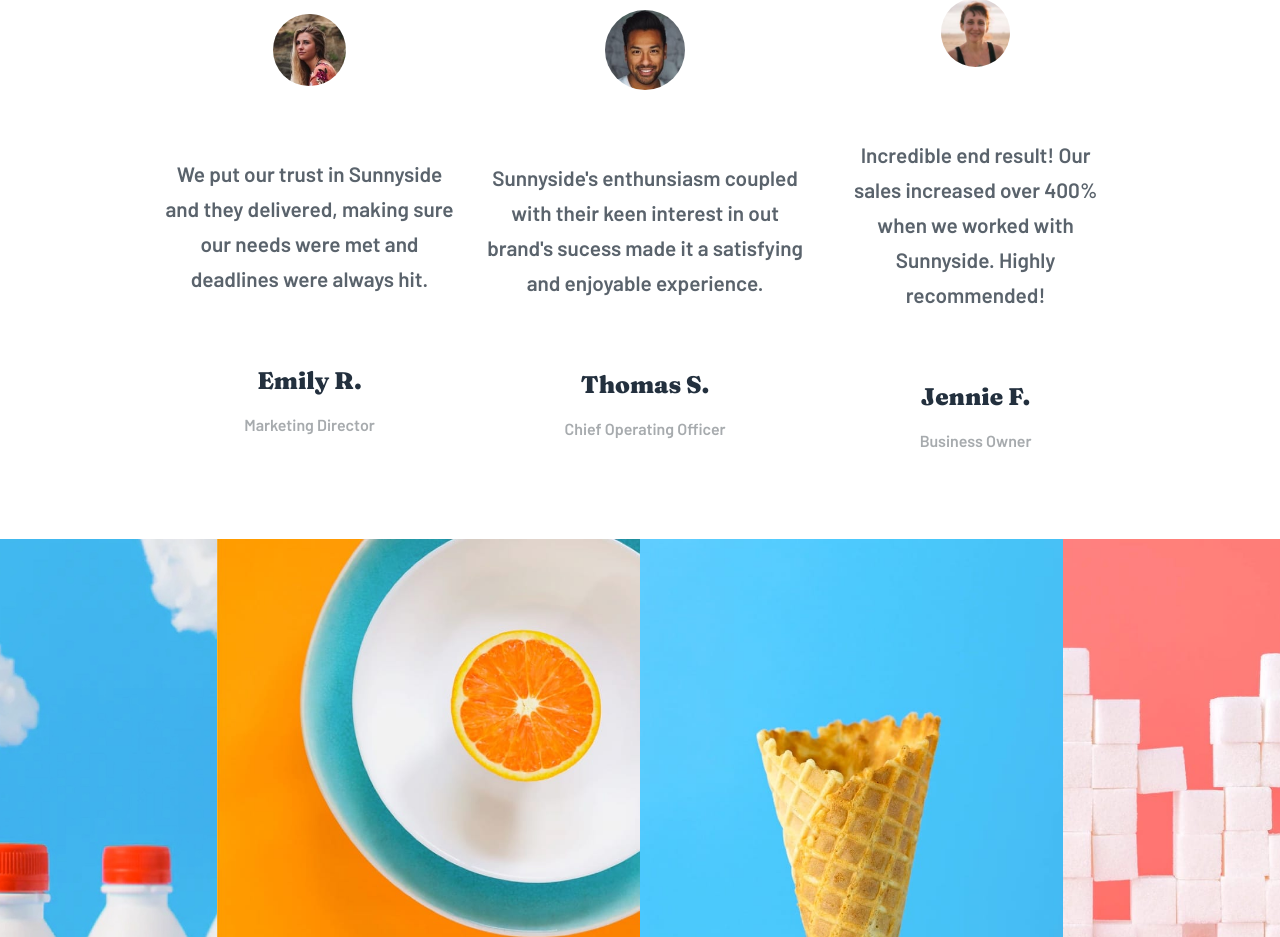
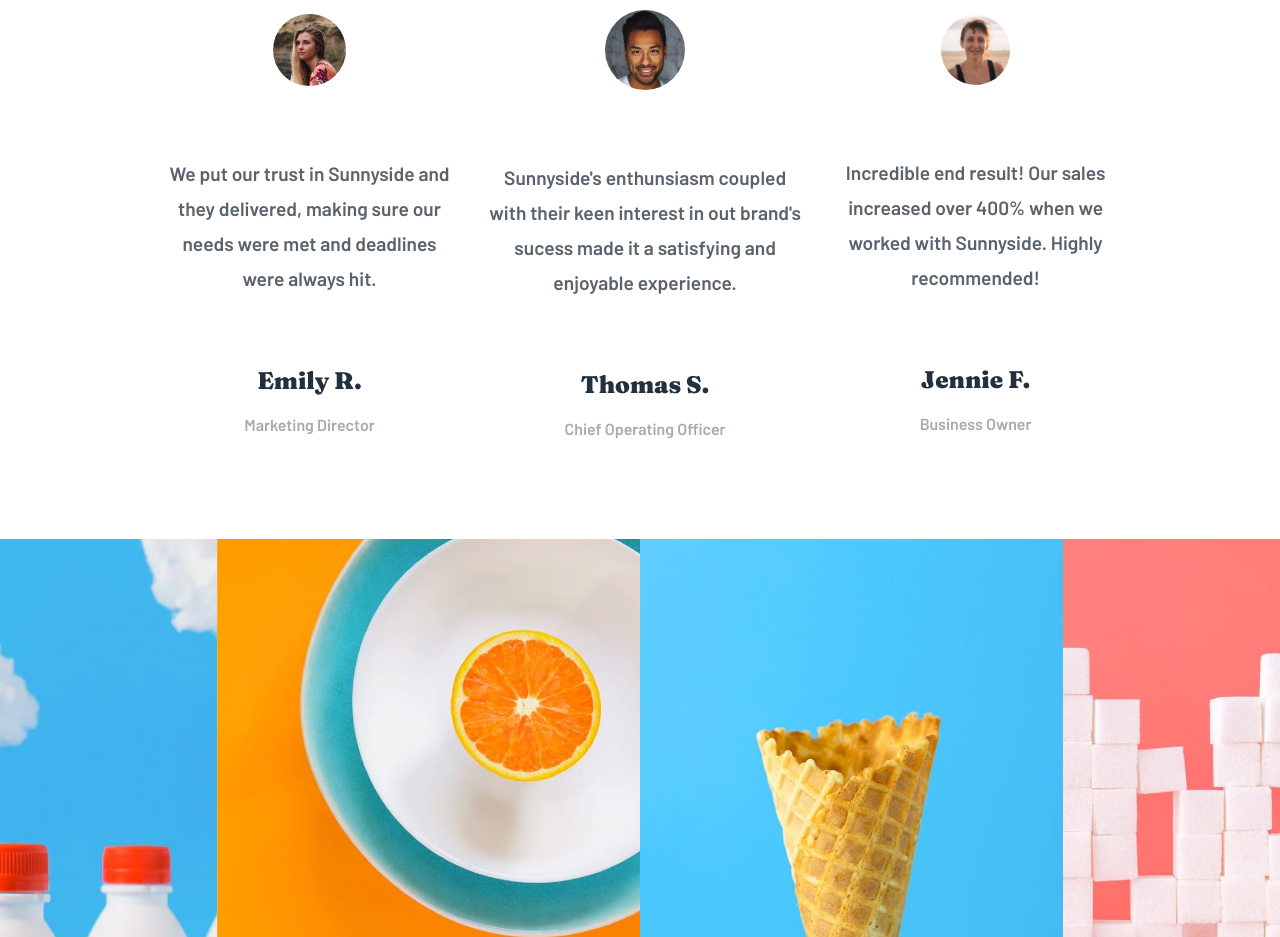
Before and after one commit to DantDev/sunnyside-page, a React (Vite) app: page / in a window 1280 px wide. Shown: the part 2757-3694 px from the top of the page. Built offline with nearby package versions, Linux system fonts and the light colour scheme.

Commit message:
Update index.css

```diff
--- a/src/index.css
+++ b/src/index.css
@@ -416,7 +416,7 @@
 
 .client-coment{
   font-family: var(--ff-barlow);
-  font-size: 1.3em;
+  font-size: 1.2em;
   line-height: 35px;
   color: var(--clr-very-dark-grayish-blue);
   text-align: center;
```
